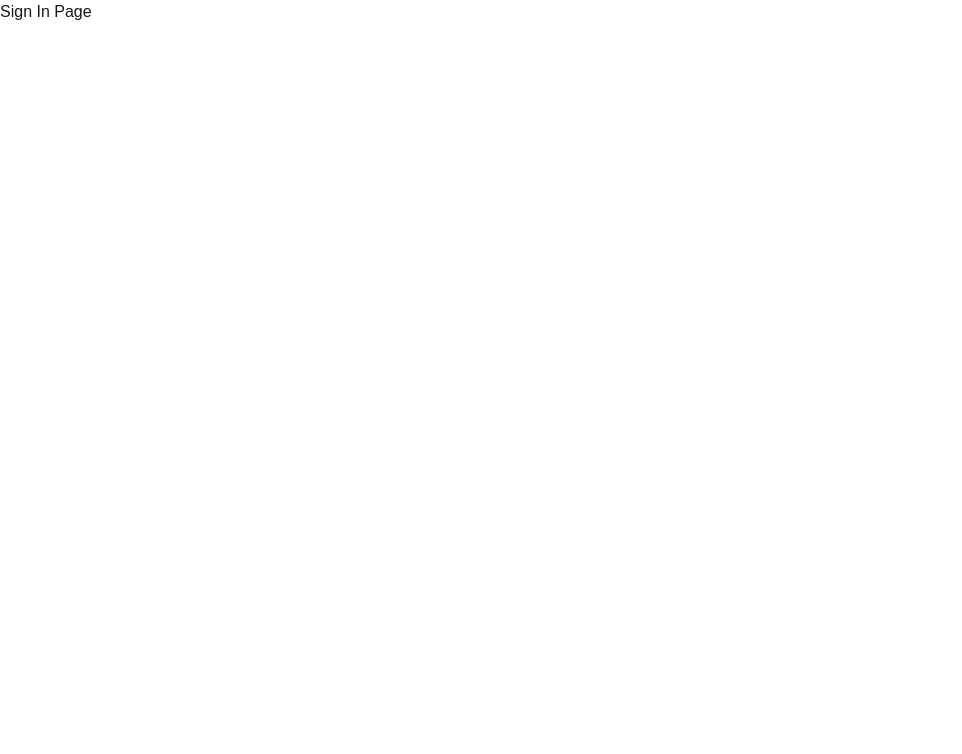
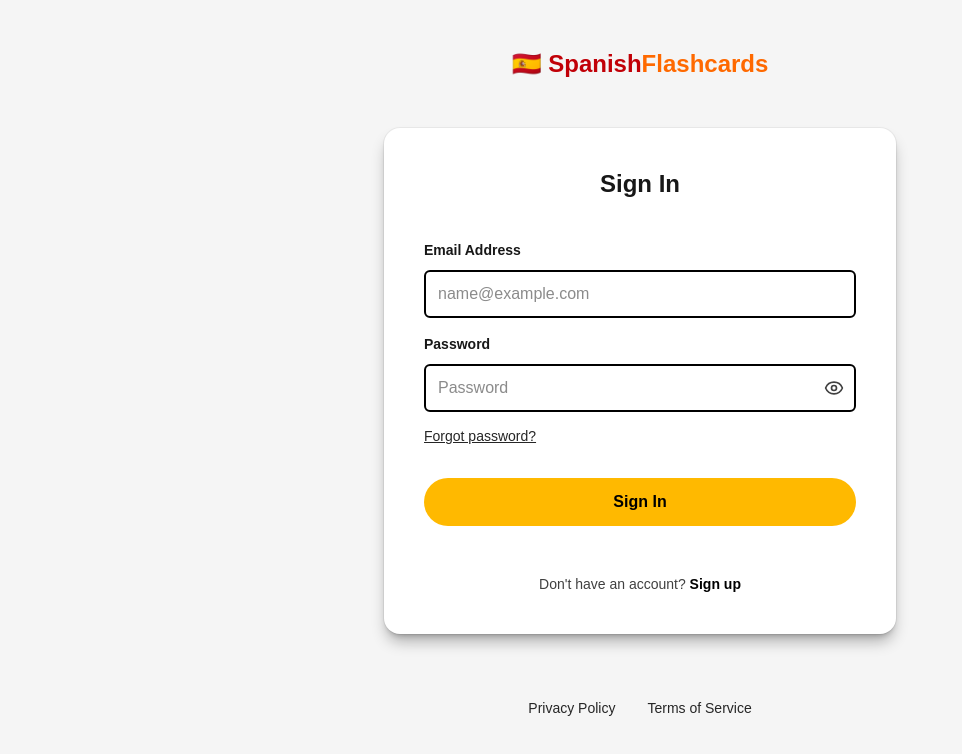
Before and after one commit to RobertHawkerDev/spanish-flashcards, a Next.js app: page /sign-in in a window 1280 px wide. Shown: the top 754 px of the page, without its empty margins (0-962 px from the left). Built offline with nearby package versions, Linux system fonts and the light colour scheme.

Commit message:
feat(sign-in): created the sign in page and form component

```diff
--- a/app/(auth)/sign-in/page.tsx
+++ b/app/(auth)/sign-in/page.tsx
@@ -1,13 +1,57 @@
 import type { Metadata } from 'next';
+import Link from 'next/link';
+
+import SignInForm from './sign-in-form';
 
 export const metadata: Metadata = {
   title: 'Sign In',
+  description: 'Sign in to your SpanishFlashcards account.',
 };
 
 export default function SignInPage() {
   return (
-    <main>
-      <h1>Sign In Page</h1>
+    <main className="flex min-h-screen flex-col items-center bg-white p-6 sm:bg-neutral-100 sm:pt-12">
+      <div className="flex w-full flex-col items-center">
+        {/* Brand */}
+        <Link className="text-xl sm:text-2xl" href="/">
+          <span>🇪🇸</span>
+          <span className="font-bold text-red-700"> Spanish</span>
+          <span className="font-bold text-orange-500">Flashcards</span>
+        </Link>
+
+        {/* Card */}
+        <section className="mt-6 w-full max-w-lg px-0 py-0 sm:mt-12 sm:rounded-2xl sm:bg-white sm:p-10 sm:shadow-lg sm:ring-1 sm:shadow-black/30 sm:ring-black/5">
+          <h1 className="text-left text-xl font-extrabold sm:text-center sm:text-2xl">
+            Sign In
+          </h1>
+
+          <SignInForm />
+
+          <p className="mt-8 text-center text-sm text-neutral-700 sm:mt-12">
+            Don&apos;t have an account?{' '}
+            <Link
+              href="/sign-up"
+              className="font-semibold text-black hover:underline"
+            >
+              Sign up
+            </Link>
+          </p>
+        </section>
+      </div>
+      <div className="mt-8 flex flex-row gap-8 sm:mt-16">
+        <Link
+          href="/privacy-policy"
+          className="text-sm text-neutral-800 hover:underline"
+        >
+          Privacy Policy
+        </Link>
+        <Link
+          href="/terms-of-service"
+          className="text-sm text-neutral-800 hover:underline"
+        >
+          Terms of Service
+        </Link>
+      </div>
     </main>
   );
 }
--- /dev/null
+++ b/app/(auth)/sign-in/sign-in-form/index.tsx
@@ -0,0 +1,133 @@
+'use client';
+
+import { zodResolver } from '@hookform/resolvers/zod';
+import { Eye, EyeOff, Loader2 } from 'lucide-react';
+import Link from 'next/link';
+import { useState } from 'react';
+import { useForm } from 'react-hook-form';
+import { z } from 'zod';
+
+const signInSchema = z.object({
+  email: z
+    .email('Please enter a valid email address')
+    .min(1, 'Email is required.'),
+  password: z
+    .string()
+    .min(8, 'Password must be at least 8 characters')
+    .regex(/[A-Z]/, 'Password must contain at least one uppercase letter')
+    .regex(/\d/, 'Password must contain at least one number')
+    .regex(
+      /[^A-Za-z0-9]/,
+      'Password must contain at least one special character',
+    ),
+});
+
+type SignInValues = z.infer<typeof signInSchema>;
+
+export default function SignInForm() {
+  const [showPassword, setShowPassword] = useState(false);
+
+  const {
+    register,
+    handleSubmit,
+    formState: { errors, isSubmitting },
+  } = useForm<SignInValues>({
+    resolver: zodResolver(signInSchema),
+    mode: 'onSubmit',
+    reValidateMode: 'onChange',
+    defaultValues: {
+      email: '',
+      password: '',
+    },
+  });
+
+  async function onSubmit(values: SignInValues) {
+    await new Promise(resolve => setTimeout(resolve, 800));
+
+    alert(JSON.stringify(values, undefined, 2));
+  }
+
+  const inputBase =
+    'h-12 w-full rounded-md border-2 px-3 outline-none focus:border-amber-500 focus:ring-2 focus:ring-amber-300';
+  const inputOk = 'border-black';
+  const inputError = 'border-red-600 focus:border-red-600 focus:ring-red-200';
+
+  return (
+    <form
+      className="mt-6 flex flex-col sm:mt-10"
+      onSubmit={handleSubmit(onSubmit)}
+      noValidate
+    >
+      {/* Email */}
+      <label className="text-sm font-bold" htmlFor="email">
+        Email Address
+      </label>
+      <input
+        id="email"
+        type="email"
+        placeholder="name@example.com"
+        autoComplete="email"
+        className={`${inputBase} ${errors.email ? inputError : inputOk} mt-2.5`}
+        aria-invalid={errors.email ? 'true' : 'false'}
+        aria-describedby={errors.email ? 'email-error' : undefined}
+        {...register('email')}
+      />
+      <p id="email-error" className="mt-2 text-sm text-red-600">
+        {errors.email?.message ?? ''}
+      </p>
+
+      {/* Password */}
+      <label className="mt-2 text-sm font-bold" htmlFor="password">
+        Password
+      </label>
+
+      <div className="relative mt-2.5">
+        <input
+          id="password"
+          type={showPassword ? 'text' : 'password'}
+          placeholder="Password"
+          autoComplete="current-password"
+          className={`${inputBase} ${errors.password ? inputError : inputOk} pr-10`}
+          aria-invalid={errors.password ? 'true' : 'false'}
+          aria-describedby={errors.password ? 'password-error' : undefined}
+          {...register('password')}
+        />
+
+        <button
+          type="button"
+          disabled={isSubmitting}
+          onClick={() => setShowPassword(v => !v)}
+          className="absolute inset-y-0 right-3 flex items-center text-neutral-700 hover:cursor-pointer hover:text-neutral-800 disabled:opacity-50"
+          aria-label={showPassword ? 'Hide password' : 'Show password'}
+        >
+          {showPassword ? <EyeOff size={20} /> : <Eye size={20} />}
+        </button>
+      </div>
+
+      <p id="password-error" className="mt-2 text-sm text-red-600">
+        {errors.password?.message ?? ''}
+      </p>
+
+      {/* Forgot password */}
+      <Link
+        href="/forgot-password"
+        className="mt-1.5 text-sm font-medium text-neutral-800 underline hover:text-neutral-900"
+      >
+        Forgot password?
+      </Link>
+
+      {/* Submit */}
+      <button
+        className="mt-8 flex h-12 w-full items-center justify-center gap-2 rounded-full bg-amber-400 font-semibold text-black hover:cursor-pointer hover:bg-amber-500 focus:ring-2 focus:ring-amber-400 focus:ring-offset-2 focus:outline-none disabled:cursor-not-allowed disabled:opacity-60"
+        type="submit"
+        disabled={isSubmitting}
+      >
+        {isSubmitting && (
+          <Loader2 className="h-4 w-4 animate-spin" aria-hidden="true" />
+        )}
+
+        <span>{isSubmitting ? 'Signing in…' : 'Sign In'}</span>
+      </button>
+    </form>
+  );
+}
--- a/package.json
+++ b/package.json
@@ -15,9 +15,13 @@
     "typecheck": "tsc --noEmit"
   },
   "dependencies": {
+    "@hookform/resolvers": "^5.2.2",
+    "lucide-react": "^0.562.0",
     "next": "16.1.1",
     "react": "19.2.3",
-    "react-dom": "19.2.3"
+    "react-dom": "19.2.3",
+    "react-hook-form": "^7.71.0",
+    "zod": "^4.3.5"
   },
   "devDependencies": {
     "@commitlint/cli": "^20.3.1",
```
Also changed, not shown: 1 other file (tests, documents, lock files or other folders).
